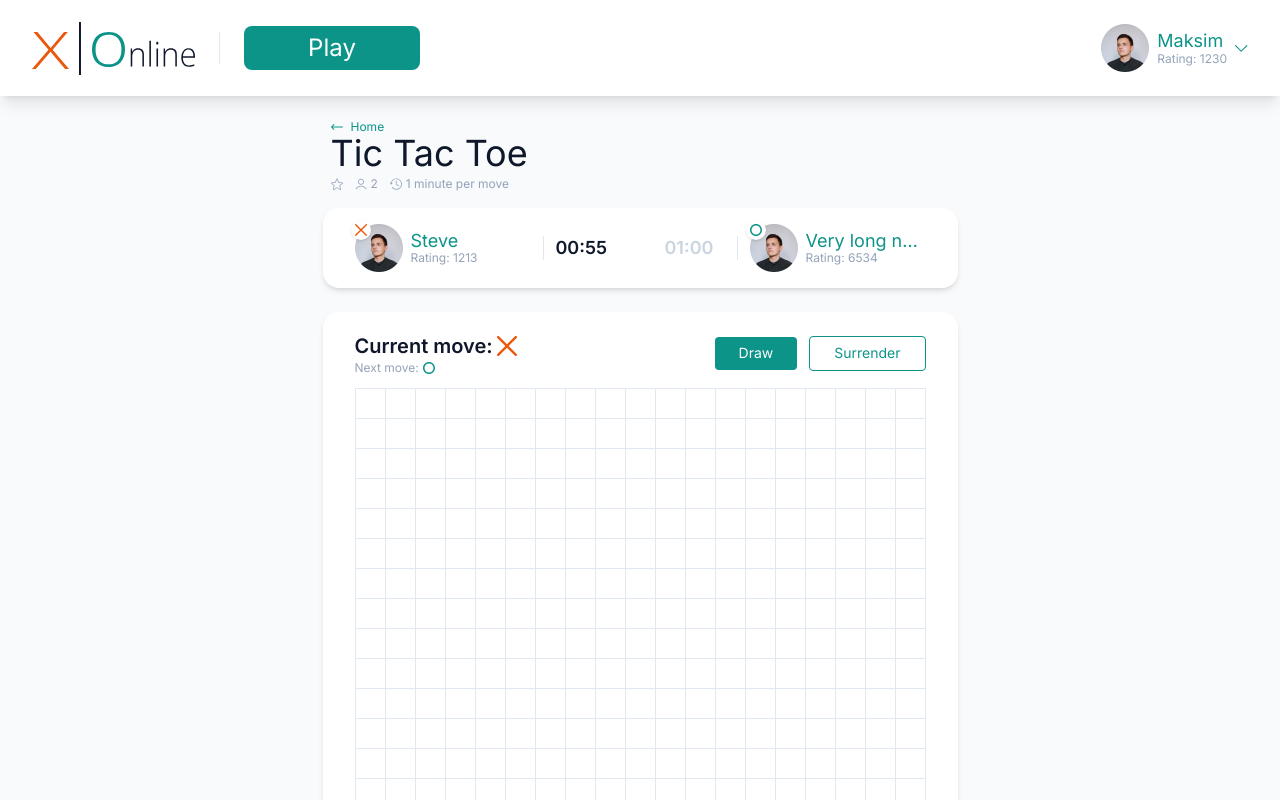
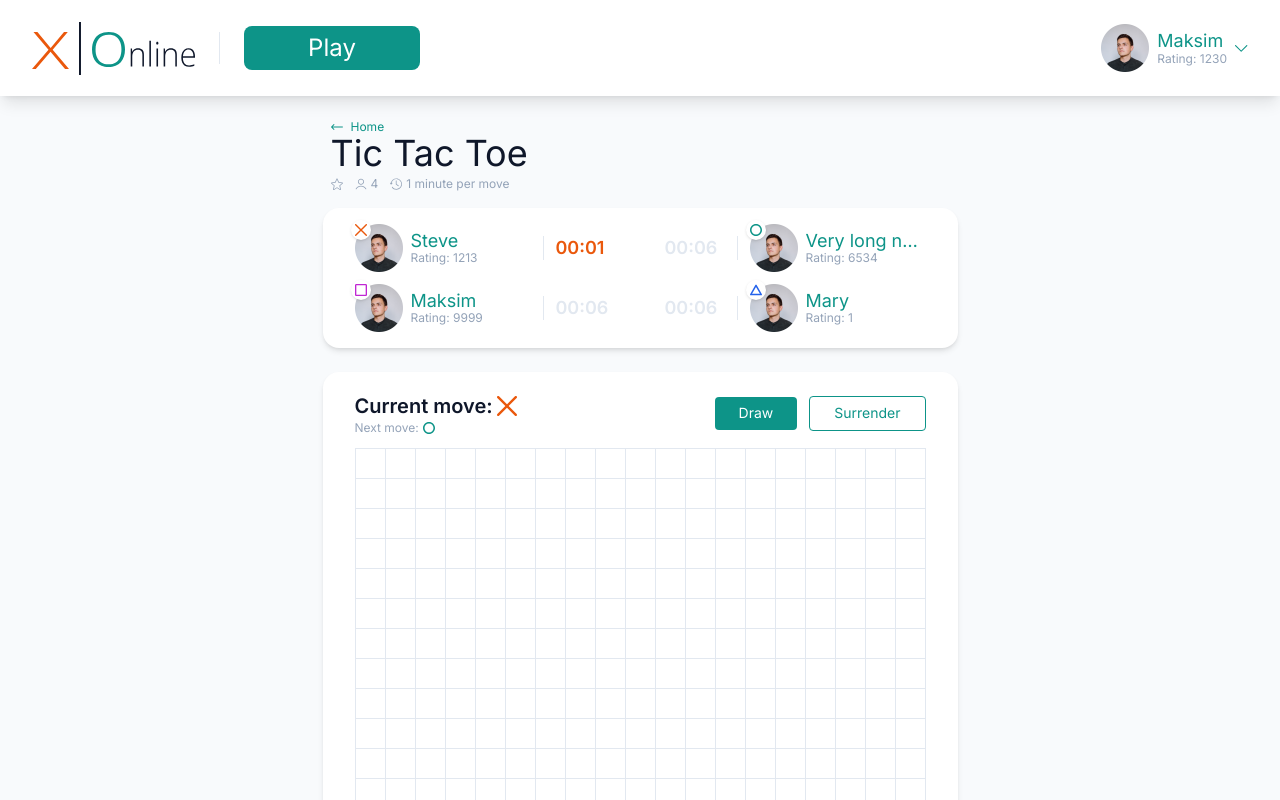
Before and after one commit to Junk-debug/tic-tac-toe-next.js, a Next.js app: page / in a window 1280 px wide. Shown: the top 800 px of the page. Built offline with nearby package versions, Linux system fonts and the light colour scheme.

Commit message:
add timer ends logic

```diff
--- a/components/game/game-field.jsx
+++ b/components/game/game-field.jsx
@@ -41,8 +41,9 @@ const GameGrid = ({ children }) => {
   );
 };
 
-const GameCell = ({ children, onClick, isWinner }) => (
+const GameCell = ({ children, onClick, isWinner, disabled }) => (
   <button
+    disabled={disabled}
     onClick={onClick}
     className={clsx(
       "border border-slate-200 -ml-px -mt-px flex items-center justify-center hover:bg-slate-200",
@@ -60,6 +61,7 @@ export const GameField = ({
   currentMove,
   nextMove,
   winnerSequence,
+  winnerSymbol,
 }) => {
   const actions = (
     <>
@@ -79,9 +81,10 @@ export const GameField = ({
       <GameGrid>
         {cells.map((symbol, index) => (
           <GameCell
+            key={index}
             isWinner={winnerSequence?.includes(index)}
             onClick={() => handleCellClick(index)}
-            key={index}
+            disabled={!!winnerSymbol}
           >
             {symbol && <GameSymbol className="w-5 h-5" symbol={symbol} />}
           </GameCell>
--- a/components/game/game-info.jsx
+++ b/components/game/game-info.jsx
@@ -4,8 +4,8 @@ import { GameSymbol } from "./game-symbol";
 import { GAME_SYMBOLS } from "./constants";
 import { useEffect, useState } from "react";
 
-const PlayerInfo = ({ playerInfo, isRight, isTimerRunning }) => {
-  const [seconds, setSeconds] = useState(60);
+const PlayerInfo = ({ playerInfo, isRight, isTimerRunning, onTimeOver }) => {
+  const [seconds, setSeconds] = useState(6);
 
   const minutesString = String(Math.floor(seconds / 60)).padStart(2, "0");
   const secondsString = String(seconds % 60).padStart(2, "0");
@@ -21,10 +21,25 @@ const PlayerInfo = ({ playerInfo, isRight, isTimerRunning }) => {
 
       return () => {
         clearInterval(interval);
-        setSeconds(60);
+        setSeconds(6);
       };
     }
   }, [isTimerRunning]);
+
+  useEffect(() => {
+    if (seconds === 0) {
+      onTimeOver();
+    }
+    // eslint-disable-next-line react-hooks/exhaustive-deps
+  }, [seconds]);
+
+  const getTimerColor = () => {
+    if (isTimerRunning) {
+      return isWarning ? "text-orange-600" : "text-slate-900";
+    }
+
+    return "text-slate-200";
+  };
 
   return (
     <div
@@ -40,13 +55,7 @@ const PlayerInfo = ({ playerInfo, isRight, isTimerRunning }) => {
 
       <div className="w-px h-6 bg-slate-200" />
 
-      <div
-        className={clsx(
-          "text-lg font-semibold w-[60px]",
-          (isWarning && "text-orange-600") ||
-            (!isTimerRunning && "text-slate-300"),
-        )}
-      >
+      <div className={clsx("text-lg font-semibold w-[60px]", getTimerColor())}>
         {minutesString}:{secondsString}
       </div>
     </div>
@@ -84,7 +93,13 @@ const players = [
   },
 ];
 
-export const GameInfo = ({ className, playersCount, currentMove }) => {
+export const GameInfo = ({
+  className,
+  playersCount,
+  currentMove,
+  isWinner,
+  onPlayerTimeOver,
+}) => {
   return (
     <div
       className={clsx(
@@ -94,7 +109,8 @@ export const GameInfo = ({ className, playersCount, currentMove }) => {
     >
       {players.slice(0, playersCount).map((player, index) => (
         <PlayerInfo
-          isTimerRunning={currentMove === player.symbol}
+          onTimeOver={() => onPlayerTimeOver(player.symbol)}
+          isTimerRunning={currentMove === player.symbol && !isWinner}
           isRight={index % 2 === 1}
           key={player.id}
           playerInfo={player}
--- a/components/game/model.js
+++ b/components/game/model.js
@@ -1,7 +1,9 @@
 import { MOVE_ORDER } from "./constants";
 
-export const getNextMove = (currentMove, playersCount) => {
-  const slicedMoveOrder = MOVE_ORDER.slice(0, playersCount);
+export const getNextMove = (currentMove, playersCount, playersTimeOver) => {
+  const slicedMoveOrder = MOVE_ORDER.slice(0, playersCount).filter(
+    (symbol) => !playersTimeOver.includes(symbol),
+  );
 
   const nextMoveIndex = slicedMoveOrder.indexOf(currentMove) + 1;
   return slicedMoveOrder[nextMoveIndex] ?? slicedMoveOrder[0];
@@ -36,6 +38,14 @@ export const computeWinner = (cells, sequenceSize = 5, fieldSize = 19) => {
       res[3].push(fieldSize * (j - gap) + i);
     }
 
+    const x = i % fieldSize;
+
+    if (x < gap || x >= fieldSize - gap) {
+      res.shift;
+      res.shift;
+      res.shift;
+    }
+
     return res;
   };
 
--- a/components/game/use-game-state.js
+++ b/components/game/use-game-state.js
@@ -3,13 +3,19 @@ import { GAME_SYMBOLS } from "./constants";
 import { computeWinner, getNextMove } from "./model";
 
 export const useGameState = (playersCount) => {
-  const [{ cells, currentMove }, setGameState] = useState(() => ({
-    cells: new Array(19 * 19).fill(null),
-    currentMove: GAME_SYMBOLS.CROSS,
-  }));
+  const [{ cells, currentMove, playersTimeOver }, setGameState] = useState(
+    () => ({
+      cells: new Array(19 * 19).fill(null),
+      currentMove: GAME_SYMBOLS.CROSS,
+      playersTimeOver: [],
+    }),
+  );
 
   const winnerSequence = computeWinner(cells);
-  const nextMove = getNextMove(currentMove, playersCount);
+  const nextMove = getNextMove(currentMove, playersCount, playersTimeOver);
+
+  const winnerSymbol =
+    nextMove === currentMove ? currentMove : winnerSequence?.[0];
 
   const handleCellClick = (index) => {
     setGameState((prev) => {
@@ -19,7 +25,11 @@ export const useGameState = (playersCount) => {
 
       return {
         ...prev,
-        currentMove: getNextMove(prev.currentMove, playersCount),
+        currentMove: getNextMove(
+          prev.currentMove,
+          playersCount,
+          prev.playersTimeOver,
+        ),
         cells: prev.cells.map((cell, i) =>
           i === index ? prev.currentMove : cell,
         ),
@@ -27,5 +37,27 @@ export const useGameState = (playersCount) => {
     });
   };
 
-  return { cells, currentMove, nextMove, handleCellClick, winnerSequence };
+  const handlePlayerTimeOver = (symbol) => {
+    setGameState((prev) => {
+      return {
+        ...prev,
+        playersTimeOver: [...prev.playersTimeOver, symbol],
+        currentMove: getNextMove(
+          prev.currentMove,
+          playersCount,
+          prev.playersTimeOver,
+        ),
+      };
+    });
+  };
+
+  return {
+    cells,
+    currentMove,
+    nextMove,
+    handleCellClick,
+    handlePlayerTimeOver,
+    winnerSequence,
+    winnerSymbol,
+  };
 };
--- a/pages/index.jsx
+++ b/pages/index.jsx
@@ -6,12 +6,20 @@ import {
   useGameState,
 } from "../components/game";
 import { Header } from "../components/header";
+import { GameSymbol } from "../components/game/game-symbol";
 
 export default function HomePage() {
-  const [playersCount, setPlayersCount] = useState(2);
+  const [playersCount, setPlayersCount] = useState(4);
 
-  const { cells, currentMove, nextMove, handleCellClick, winnerSequence } =
-    useGameState(playersCount);
+  const {
+    cells,
+    currentMove,
+    nextMove,
+    handleCellClick,
+    handlePlayerTimeOver,
+    winnerSequence,
+    winnerSymbol,
+  } = useGameState(playersCount);
 
   return (
     <div className="bg-slate-50 min-h-screen">
@@ -19,12 +27,17 @@ export default function HomePage() {
       <main className="pt-6 w-max mx-auto">
         <GameTitle playersCount={playersCount} />
         <GameInfo
+          currentMove={currentMove}
           playersCount={playersCount}
-          currentMove={currentMove}
+          onPlayerTimeOver={handlePlayerTimeOver}
+          isWinner={!!winnerSymbol}
           className="mt-4"
         />
+        {winnerSymbol && <GameSymbol symbol={winnerSymbol} />}
+
         <GameField
           winnerSequence={winnerSequence}
+          winnerSymbol={winnerSymbol}
           playersCount={playersCount}
           handleCellClick={handleCellClick}
           cells={cells}
```
